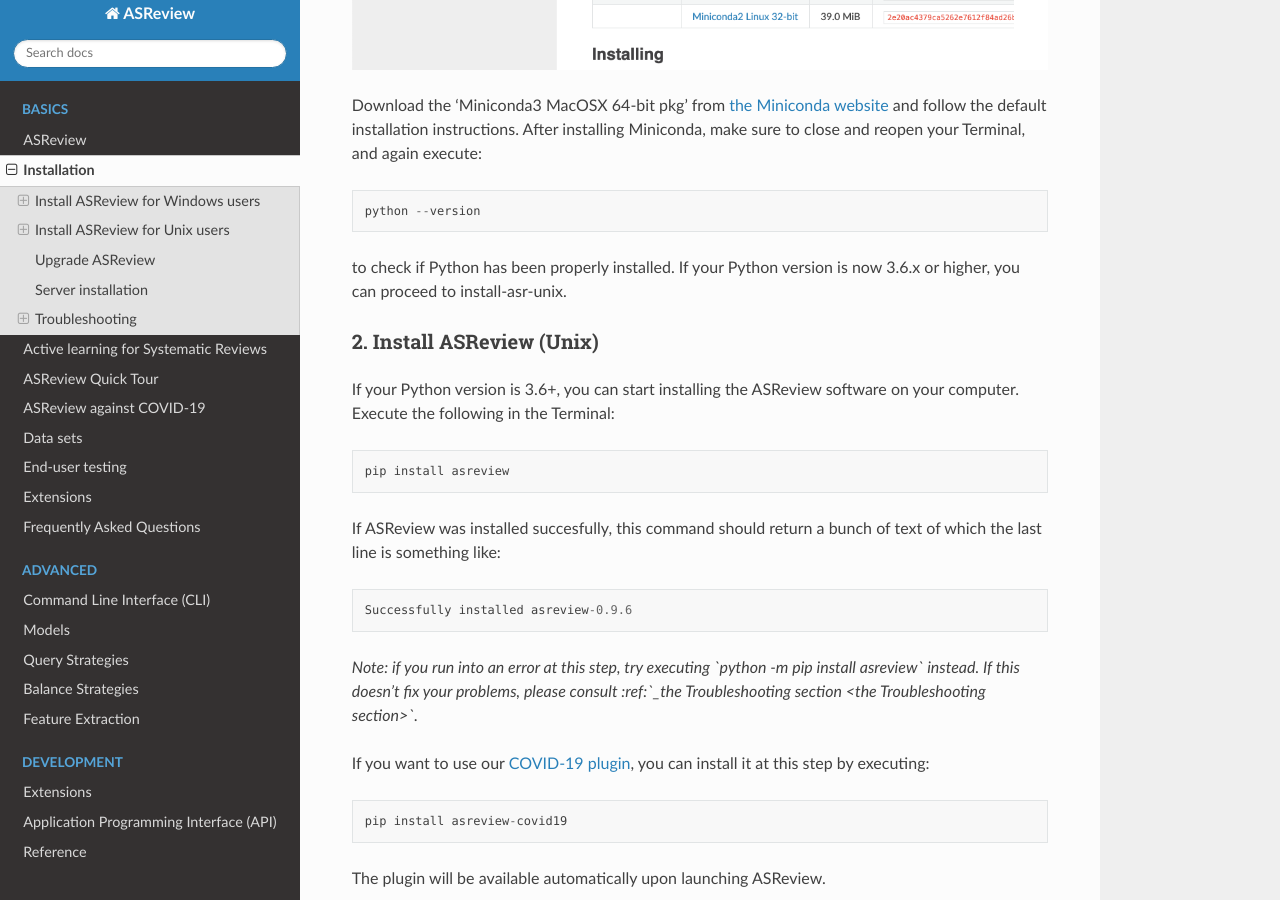
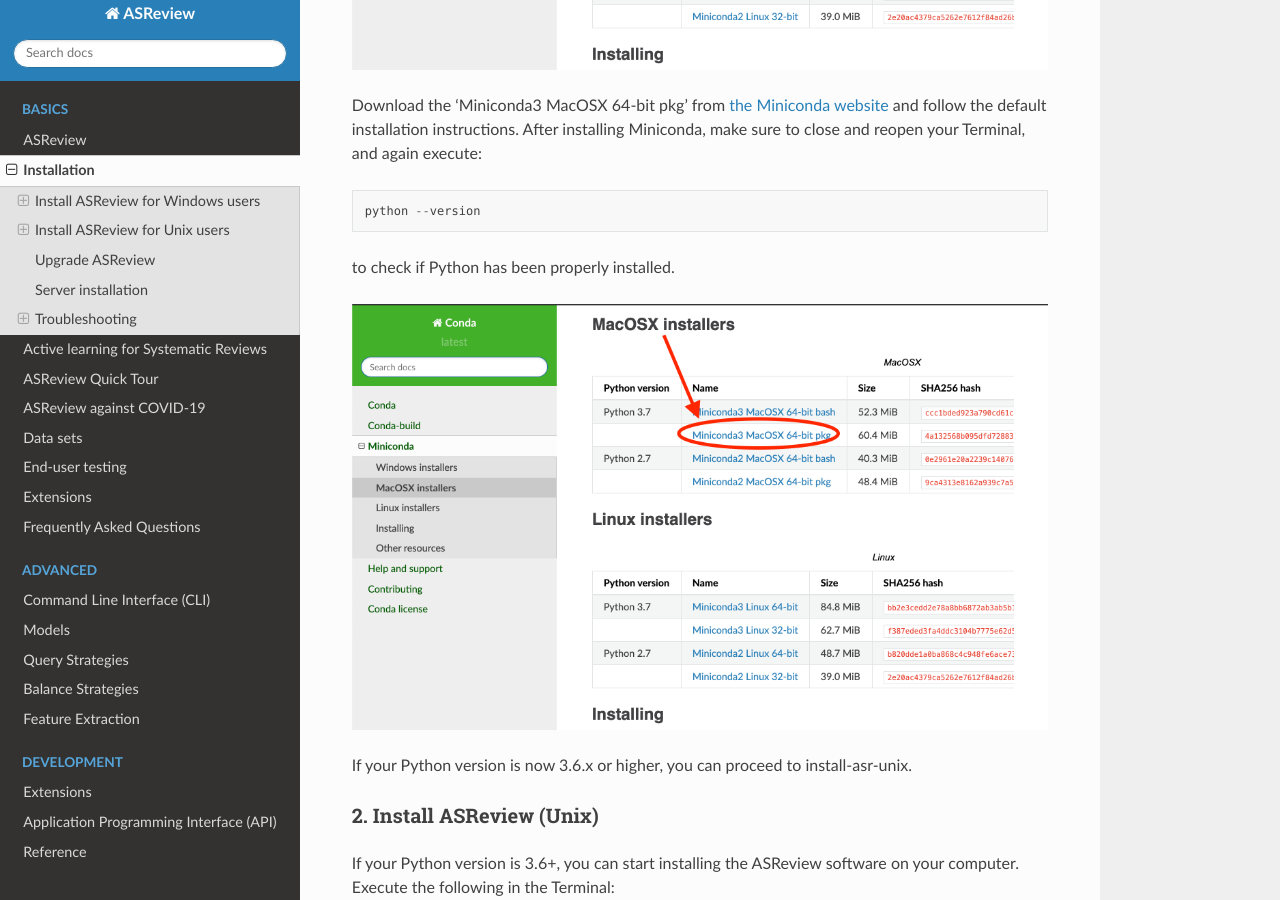
Before and after one commit to asreview/asreview, a Sphinx documentation site: the page built from docs/source/installation.rst, in a window 1280 px wide and 900 px high, scrolled down 4997 px. Built offline with Sphinx 7.4.7 and the Read the Docs theme 2.0.0, drawn with Linux system fonts in a browser that asks for light colours; some of the changed lines change nothing that is shown.

Commit message:
add screenshot rechecking python version macos

```diff
--- a/docs/source/installation.rst
+++ b/docs/source/installation.rst
@@ -152,7 +152,12 @@
 
     python --version
 
-to check if Python has been properly installed. If your Python version is now 3.6.x or higher, you can proceed to :ref:`install-asr-unix <the next section>`.
+to check if Python has been properly installed.
+
+.. figure:: ../images/installation/check_python_version_again_macos.png
+   :alt:
+
+If your Python version is now 3.6.x or higher, you can proceed to :ref:`install-asr-unix <the next section>`.
 
 .. _install-asr-unix:
 
```
Also changed, not shown: docs/images/installation/check_python_version_again_macos.png (added).
